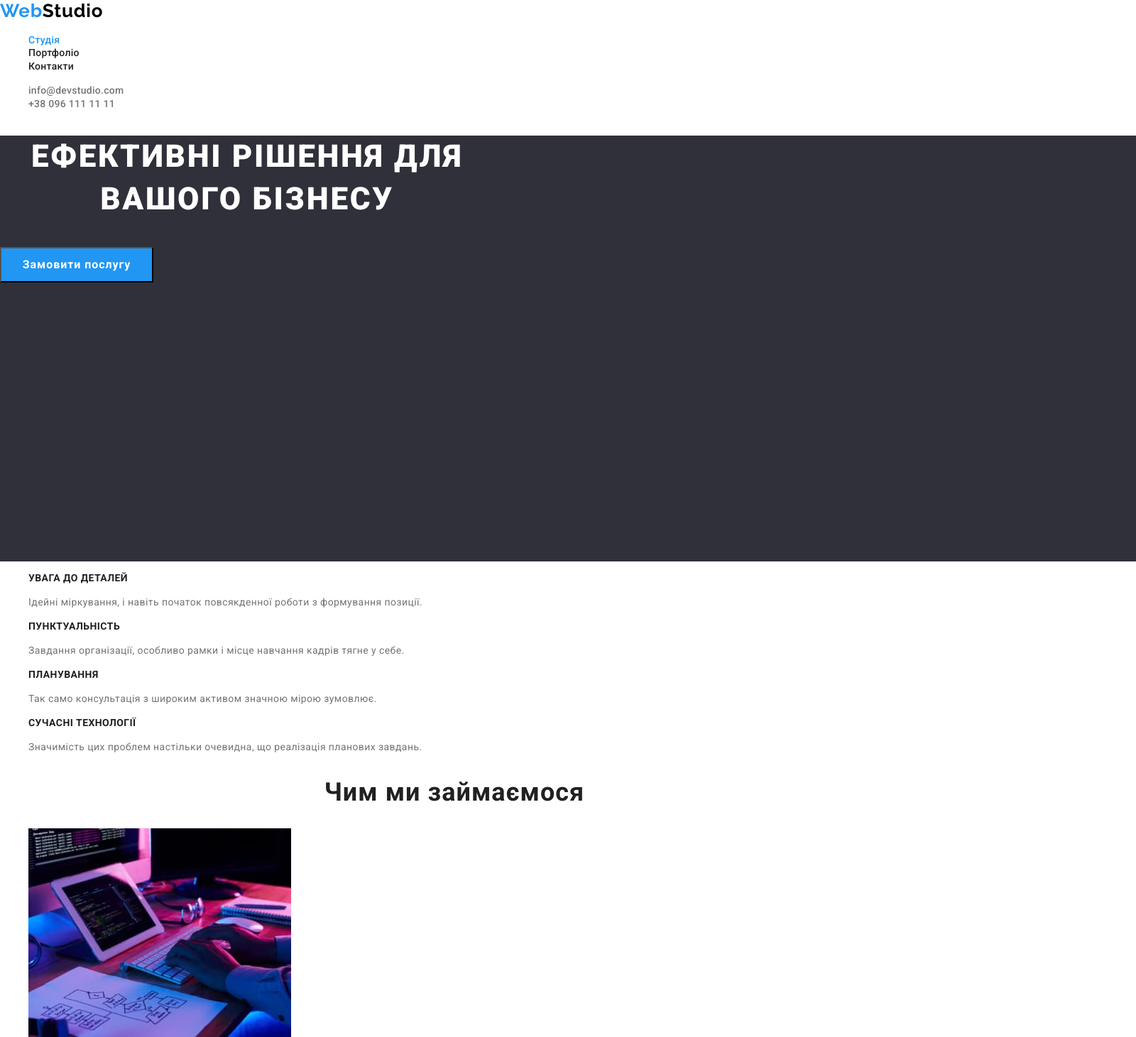
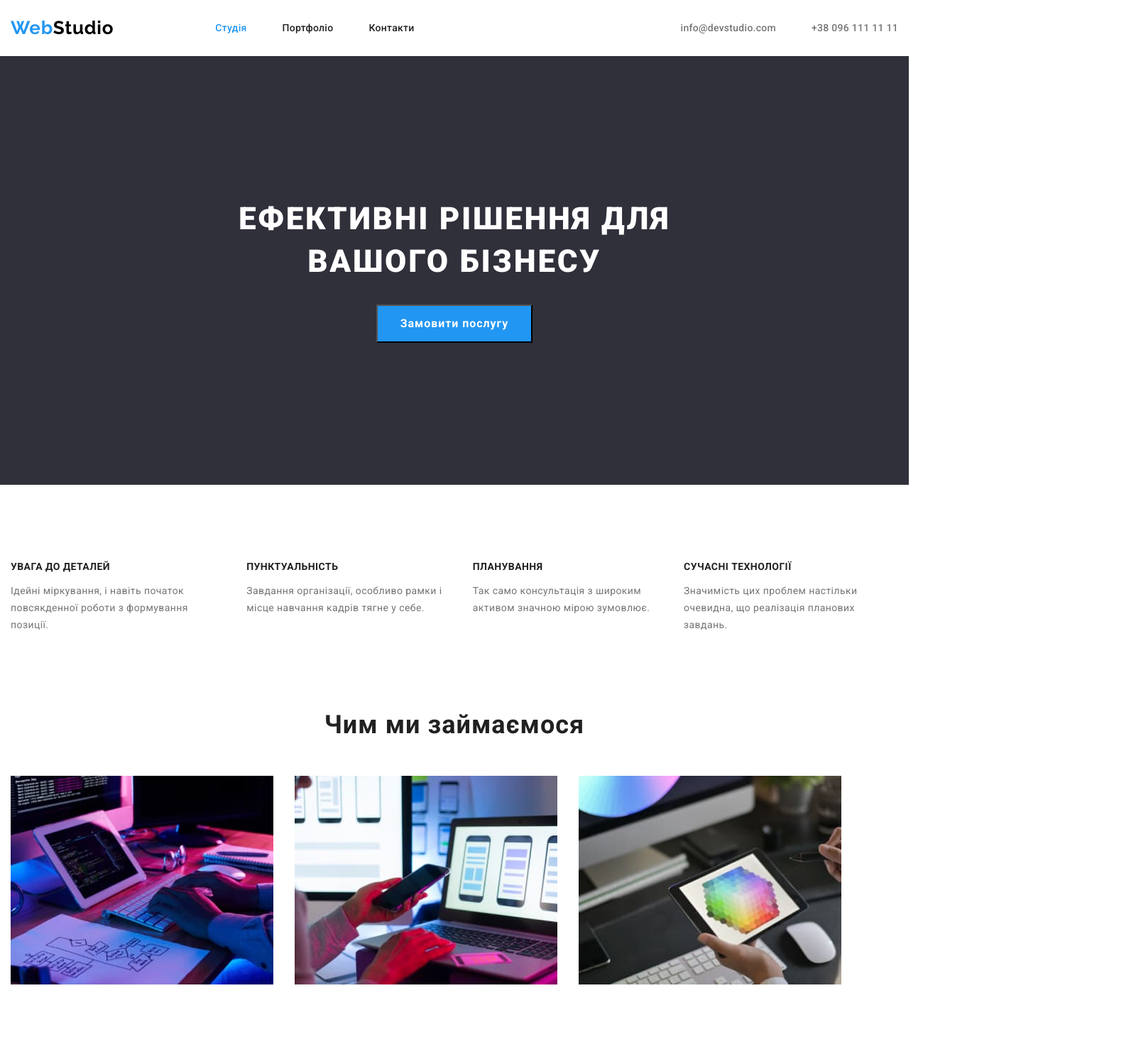
Before and after one commit to Nataly-Moskalenko/goit-markup-hw-03, a plain HTML site: page index.html in a window 1280 px wide. Shown: the top 1461 px of the page at 71% size, 1600 px wide, since content can reach past the window. Drawn offline with nearby package versions, Linux system fonts and the light colour scheme.

Commit message:
Adds class container

```diff
--- a/css/styles.css
+++ b/css/styles.css
@@ -42,6 +42,8 @@ body {
 
 .list {
    list-style: none;
+   padding: 0;
+   margin: 0;
 }
 .logo-header,
 .logo-footer {
@@ -51,52 +53,88 @@ body {
    line-height: 1.19;
    letter-spacing: 0.03em;
 }
+.container {
+   width: 1200;
+   margin: 0 auto;
+   padding-left: 15px;
+   padding-right: 15px;
+}
 
 /* Шапка сайту */
 .header {
    background-color: var(--white-color);
 }
+.header .container {
+   display: flex;
+   justify-content: space-between;
+   padding-top: 24px;
+   padding-bottom: 24px;
+   /* align-items: center; */
+   /* text-align: center; */
+}
 .logo-header {
    color: var(--black-color);
+   margin-right: 93px;
 }
-.nav,
+.nav-item,
 .address-header {
    font-weight: 500;
    font-size: 14px;
    line-height: 1.14;
    letter-spacing: 0.02em;
+   margin-left: 50px;
 }
-.nav {
+.nav-item {
    color: var(--title-dark-color);
 }
 .address-header {
    color: var(--text-dark-color);
 }
 .active,
-.nav:hover,
-.nav:focus,
+.nav-item:hover,
+.nav-item:focus,
 .address-header:hover,
 .address-header:focus,
 .logo-header > span {
    color: var(--accent-color);
 }
+.nav,
+.header .list {
+   display: flex;
+   align-items: center;
+   text-align: center;
+}
 
 /* Герой */
 .hero {
    background-color: var(--background-dark-color);
-   width: 1600px;
-   height: 600px;
+   /* display: inline-block;
+   text-align: center;
+   /* width: 1600px; */
+   /* height: 600px; */
+}
+.hero .container {
+   /* display: block; */
+   align-items: center;
+   text-align: center;
+   /* padding-left: 250px;
+   padding-right: 250px; */
+   padding-top: 200px;
+   padding-bottom: 200px;
+   margin-bottom: 94px;
 }
 .hero-title {
    color: var(--white-color);
    font-weight: 900;
    font-size: 44px;
    line-height: 1.36;
-   text-align: center;
+   /* text-align: center; */
    letter-spacing: 0.06em;
    text-transform: uppercase;
-   width: 696px;
-   height: 120px;
+   max-width: 696px;
+   /* height: 120px; */
+   margin: 0 auto 30px;
+   /* margin-bottom: 30px; */
 }
 .hero-button {
    color: var(--white-color);
@@ -108,8 +146,9 @@ body {
    align-items: center;
    text-align: center; */
    letter-spacing: 0.06em;
-   width: 216px;
-   height: 50px;
+   /* width: 216px;
+   height: 50px; */
+   padding: 10px 32px;
 }
 .hero-button:hover,
 .hero-button:focus {
@@ -130,6 +169,15 @@ body {
    line-height: 1.71;
    letter-spacing: 0.03em;
 }
+.characteristics .container {
+   margin-bottom: 94px;
+}
+.characteristics .list {
+   display: flex;
+}
+.characteristics .list-item:not(:last-child) {
+   padding-right: 30px;
+}
 
 /* Чим ми займаємося */
 .works-title {
@@ -138,11 +186,25 @@ body {
    line-height: 1.17;
    text-align: center;
    letter-spacing: 0.03em;
+   margin-bottom: 50px;
+}
+.works .list {
+   display: flex;
+}
+.works .container {
+   margin-bottom: 94px;
+}
+.works .list-item:not(:last-child) {
+   padding-right: 30px;
 }
 
 /* Наша команда */
 .team {
    background-color: var(--background-gray-color);
+}
+.team .container {
+   padding-top: 94px;
+   padding-bottom: 94px;
 }
 .team-title {
    font-weight: 700;
@@ -150,6 +212,7 @@ body {
    line-height: 1.17;
    text-align: center;
    letter-spacing: 0.03em;
+   margin-bottom: 50px;
 }
 .card {
    background-color: var(--white-color);
@@ -158,21 +221,33 @@ body {
    text-align: center;
    letter-spacing: 0.03em;
 }
+.card:not(:last-child) {
+   margin-right: 30px;
+}
 .card-title {
    font-weight: 500;
 }
 .card-text {
    color: var(--text-dark-color);
 }
+.team .list {
+   display: flex;
+}
 
 /* Підвал сторінки */
 .footer {
    background-color: var(--background-dark-color);
-   width: 1600px;
-   height: 252px;
+   /* width: 1600px; */
+   /* height: 252px; */
+}
+.footer .container {
+   padding-top: 60px;
+   padding-bottom: 60px;
+   /* display: block; */
 }
 .logo-footer {
    color: var(--white-color);
+   margin-bottom: 20px;
 }
 .map-footer,
 .address-footer {
@@ -186,6 +261,7 @@ body {
 }
 .address-footer {
    color: var(--text-light-color);
+   margin-top: 9px;
 }
 .map-footer:hover,
 .map-footer:focus,
@@ -224,3 +300,16 @@ body {
    line-height: 1.88;
    letter-spacing: 0.03em;
 }
+.portfolio .list {
+   display: flex;
+}
+.projects {
+   flex-wrap: wrap;
+}
+.buttons {
+   justify-content: center;
+}
+.portfolio .container {
+   margin-top: 94px;
+   margin-bottom: 94px;
+}
--- a/index.html
+++ b/index.html
@@ -19,17 +19,18 @@
 
     <!-- Шапка сайту -->
     <header class="header">
-        <nav>
+        <div class="container">
+            <nav class="nav">
                 <a href="#" class="logo-header link"><span>Web</span>Studio</a>
                 <ul class="list">
                     <li>
-                    <a href="/" class="nav active link">Студія</a>
+                        <a href="/" class="nav-item active link">Студія</a>
                     </li>
                     <li>
-                    <a href="./portfolio.html" class="nav link">Портфоліо</a>
+                        <a href="./portfolio.html" class="nav-item link">Портфоліо</a>
                     </li>
                     <li>
-                    <a href="#" class="nav link">Контакти</a>
+                        <a href="#" class="nav-item link">Контакти</a>
                     </li>
                 </ul>
             </nav>
@@ -41,57 +42,65 @@
                     <a href="tel:+380961111111" class="address-header link">+38 096 111 11 11</a>
                 </li>
             </ul>
+        </div>
     </header>
 
     <!-- Головний контент сторінки -->
     <main>
         <!-- Герой -->
         <section class="hero">
+            <div class="container">
                 <h1 class="hero-title">Ефективні рішення для вашого бізнесу</h1>
                 <button type="button" class="hero-button">Замовити послугу</button>
+            </div>
         </section>
 
         <!-- Особливості -->
-        <section class="characteristics">
+        <div class="characteristics">
+            <div class="container">
                 <h2 class="characteristics-title" hidden>Особливості</h2>
                 <ul class="list">
-                <li>
+                    <li class="list-item">
                         <h3 class="characteristic-title">Увага до деталей</h3>
                         <p class="characteristic-text">Ідейні міркування, і навіть початок повсякденної роботи з формування позиції.</p>
                     </li>
-                <li>
+                    <li class="list-item">
                         <h3 class="characteristic-title">Пунктуальність</h3>
                         <p class="characteristic-text">Завдання організації, особливо рамки і місце навчання кадрів тягне у себе.</p>
                     </li>
-                <li>
+                    <li class="list-item">
                         <h3 class="characteristic-title">Планування</h3>
                         <p class="characteristic-text">Так само консультація з широким активом значною мірою зумовлює.</p>
                     </li>
-                <li>
+                    <li class="list-item">
                         <h3 class="characteristic-title">Сучасні технології</h3>
                         <p class="characteristic-text">Значимість цих проблем настільки очевидна, що реалізація планових завдань.</p>
                     </li>
                 </ul>
+            </div>
         </section>
 
         <!-- Чим ми займаємося -->
         <section class="works">
+            <div class="container">
                 <h2 class="works-title">Чим ми займаємося</h2>
                 <ul class="list">
-                <li>
+                    <li class="list-item">
                         <img src="./images/img1.jpg" alt="Програміст працює за робочим столом в офісі" width="370">
                     </li>
-                <li>
+                    <li class="list-item">
                         <img src="./images/img2.jpg" alt="Дизайнер розробляє застосунок для смартфонів" width="370">
                     </li>
-                <li>
+                    <li class="list-item">
                         <img src="./images/img3.jpg" alt="Дизайнер з графічним планшетом з вибором кольорів" width="370">
                     </li>
                 </ul>
+            </div>
         </section>
 
         <!-- Наша команда -->
         <section class="team">
+            <div class="container">
                 <h2 class="team-title">Наша команда</h2>
                 <ul class="list">
                     <li class="card">
@@ -115,12 +124,13 @@
                         <p lang="en" class="card-text">UI Designer</p>
                     </li>
                 </ul>
+            </div>
         </section>
-
     </main>
 
     <!-- Підвал сторінки -->
     <footer class="footer">
+        <div class="container">
             <a href="#" class="logo-footer link"><span>Web</span>Studio</a>
             <address>
                 <ul class="list">
@@ -136,6 +146,6 @@
                 </ul>
             </address>
         </footer>
-
+    </div>
 </body>
 </html>
```
Also changed, not shown: portfolio.html (+14 -7 lines). Lines whose indentation alone changed are shown as unchanged.
